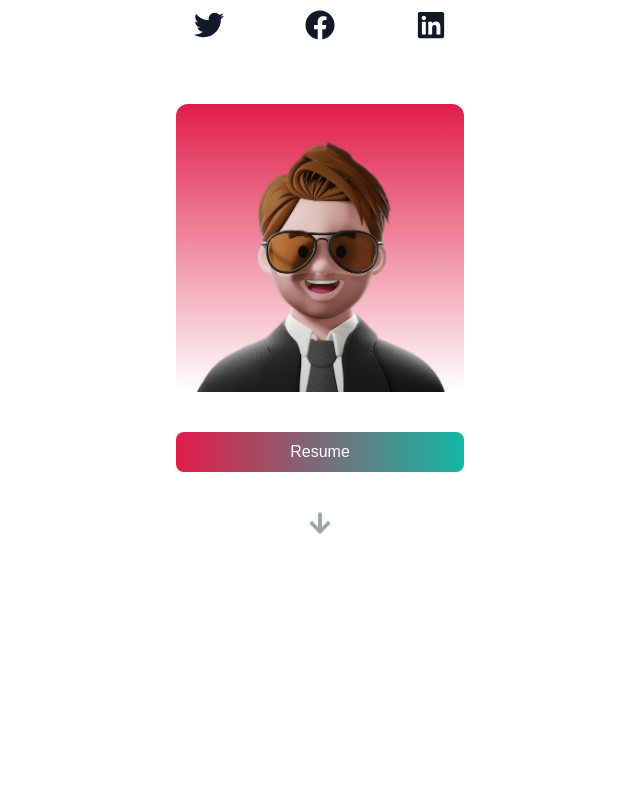
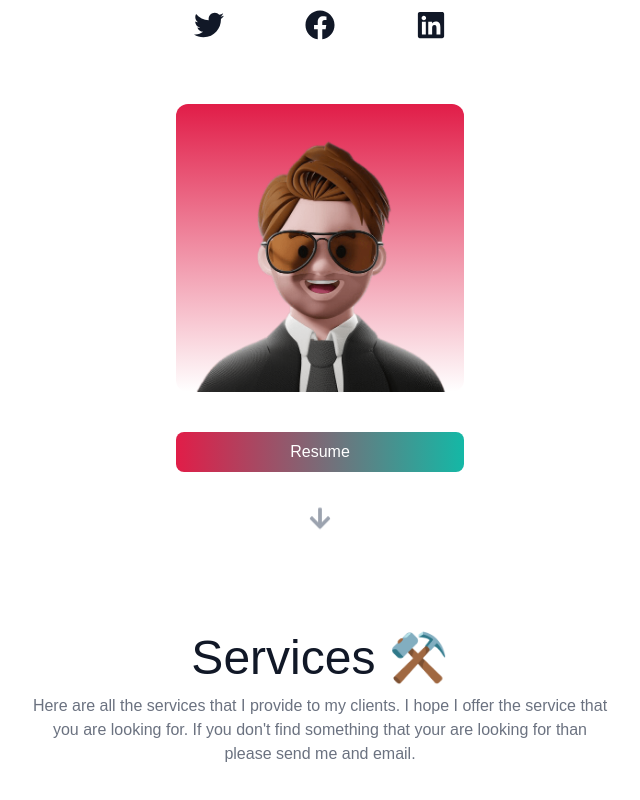
Before and after one commit to Dipongkor-Roy/Portfolio-Dipongkor, a React (Create React App) app: page / in a window 1280 px wide. Shown: the part 306-1106 px from the top of the page, without its empty margins (320-960 px from the left). Before the commit the page ends 864 px from the top, so only its background shows below. Built offline with nearby package versions, Linux system fonts and the light colour scheme.

Commit message:
services-section-start

```diff
--- a/src/App.js
+++ b/src/App.js
@@ -1,6 +1,7 @@
 import { useState } from "react";
 import Header from "./components/Header/Header";
 import Hero from "./components/Hero/Hero";
+import Services from "./components/Services/Services";
 
 function App() {
   const [darkMode, setDarkMode] = useState(false);
@@ -11,6 +12,7 @@ function App() {
 
       <main className="bg-white dark:bg-gray-900 text-gray-900 dark:text-white">
         <Hero />
+        <Services/>
       </main>
     </div>
   );
--- a/src/components/Hero/Hero.js
+++ b/src/components/Hero/Hero.js
@@ -20,13 +20,13 @@ const Hero = () => {
     },
   ];
 
-// function for scroll down arrow hide
+  // function for scroll down arrow hide
 
-window.addEventListener("scroll",function(){
-  const downArrow=document.querySelector(".down-arrow");
-  if(this.scrollY>=90) downArrow.classList.add("hide-down-arrow");
-  else downArrow.classList.remove("hide-down-arrow")
-})
+  window.addEventListener("scroll", function () {
+    const downArrow = document.querySelector(".down-arrow");
+    if (this.scrollY >= 90) downArrow.classList.add("hide-down-arrow");
+    else downArrow.classList.remove("hide-down-arrow");
+  });
   return (
     <section className="min-h-screen flex flex-col justify-start items-center p-5 text-center">
       <h2 className="text-5xl text-rose-600 uppercase font-bold  ">
@@ -65,7 +65,7 @@ window.addEventListener("scroll",function(){
         <a
           href="/dipongkor-resume.pdf"
           download={true}
-          className="flex justify-center items-center mt-10 py-2 bg-gradient-to-r from-rose-600 to-teal-500 text-white  rounded-lg"
+          className="flex justify-center items-center mt-10 py-2 bg-gradient-to-r from-rose-600 to-teal-500 text-white hover:from-rose-700 hover:to-teal-700 rounded-lg"
         >
           Resume
         </a>
--- /dev/null
+++ b/src/components/Services/Services.js
@@ -0,0 +1,14 @@
+import React from "react";
+import Section from "../common/Common";
+const Services = () => {
+  return (
+    <Section
+      title="Services ⚒️"
+      subtitle="Here are all the services that I provide to my clients. I hope I offer
+      the service that you are looking for. If you don't find something that
+       your are looking for than please send me and email."
+    />
+  );
+};
+
+export default Services;
--- /dev/null
+++ b/src/components/common/Common.js
@@ -0,0 +1,15 @@
+import React from "react";
+
+const Common = ({ title, subtitle, children }) => {
+  return (
+    <section className="min-h-fit flex flex-col justify-start items-center py-16 px-5 text-renter">
+      <h3 className="py-3 text-3xl lg:text-5xl">{title}</h3>
+      <p className="max-w-xl font-light text-gray-500 mb-10 text-center text-sm md:text-base">
+        {subtitle}
+      </p>
+      {children}
+    </section>
+  );
+};
+
+export default Common;
```
